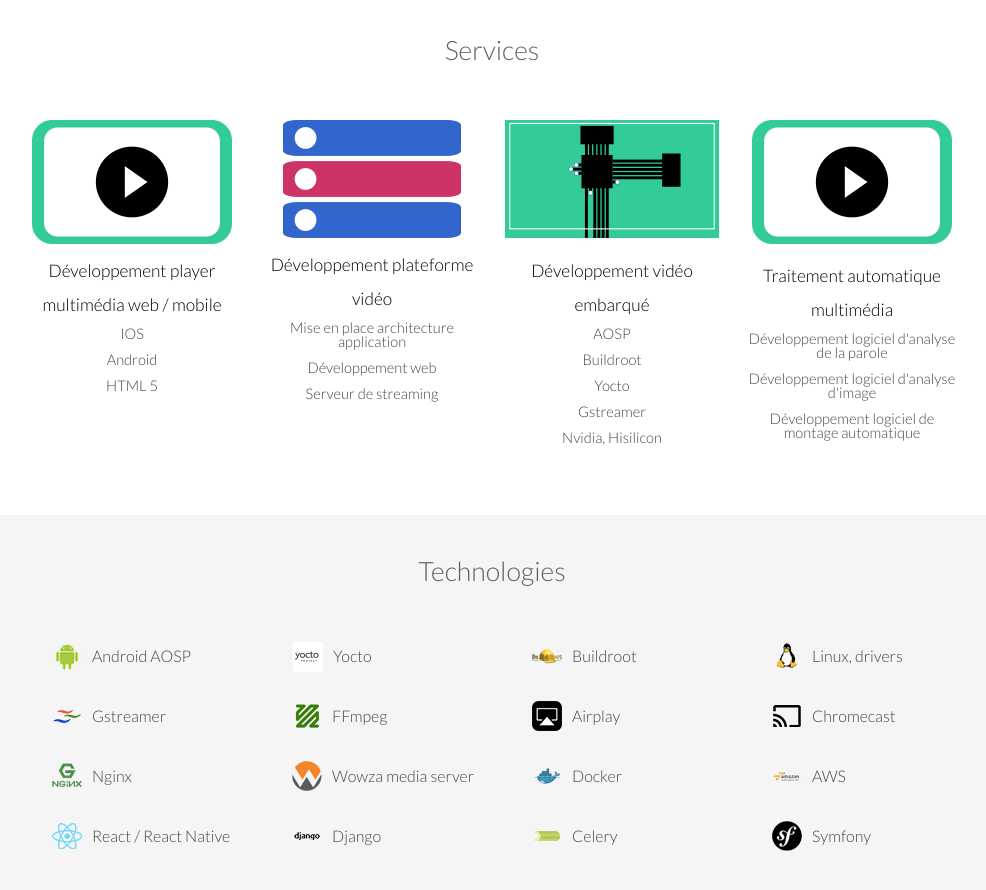
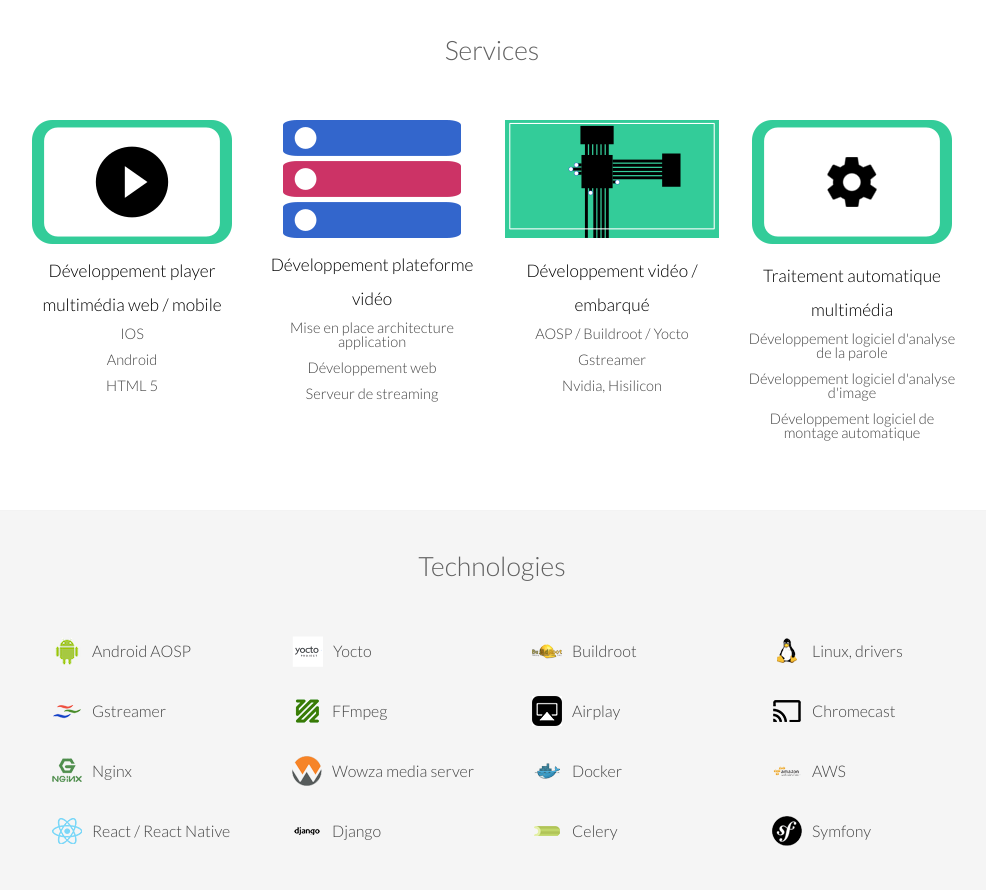
Before and after one commit to ludovic-bouguerra/site, a Jekyll site: the page built from index.md, in a window 1280 px wide and 900 px high, scrolled down 878 px. Shown: the top 890 px of the window, without its empty margins (148-1134 px from the left). Built offline with Jekyll 4.4.1, drawn with Linux system fonts in a browser that asks for light colours.

Commit message:
Formation updated todo add descriptions

```diff
--- a/_layouts/home.html
+++ b/_layouts/home.html
@@ -8,17 +8,17 @@
 
         <div class="eight columns">
 
-                <div class="icon"><a href="/formations/developpeur-embarque-yocto-buildroot-android-oem-odm.html"><img src="/images/home/learning/formation-developpeur-embarque.png"></a></div>
-                <h3><a href="/formations/developpeur-embarque-yocto-buildroot-android-oem-odm.html">Formation AOSP</a></h3>
-                <h4><a href="/formations/developpeur-embarque-yocto-buildroot-android-oem-odm.html">Personnalisez votre système Android</a></h4>
-                <h4><a href="/formations/developpeur-embarque-yocto-buildroot-android-oem-odm.html">Adaptez Android pour votre nouveau périphérique</a></h4>
+                <div class="icon"><img src="/images/home/learning/formation-android-aosp.png"></div>
+                <h3>Formation AOSP</a></h3>
+                <h4>Personnalisez votre système Android</h4>
+                <h4>Adaptez Android pour votre nouveau périphérique</h4>
         </div>
         <div class="eight columns">
 
-                <div class="icon"><a href="/formations/developpeur-multimedia-du-capteur-au-spectateur-fpga-gstreamer.html"><img src="/images/home/learning/formation-developpeur-video-du-capteur-au-spectateur.png"></a></div>
-                <h3><a href="/formations/developpeur-multimedia-du-capteur-au-spectateur-fpga-gstreamer.html">Formation Gstreamer</a></h3>
-                <h4><a href="/formations/developpeur-multimedia-du-capteur-au-spectateur-fpga-gstreamer.html">Développez des applications multimédia avancées</a></h4>
-                <h4><a href="/formations/developpeur-multimedia-du-capteur-au-spectateur-fpga-gstreamer.html">Capture vidéo, Montage, ...</a></h4>
+                <div class="icon"><img src="/images/home/learning/formation-gstreamer.png"></a></div>
+                <h3>Formation Gstreamer</h3>
+                <h4>Développez des applications multimédia avancées</h4>
+                <h4>Capture vidéo, Montage, ...</h4>
 
               </div>
       </div>
@@ -29,7 +29,7 @@
             <div class="sixteen columns"><h1>Services</h1></div>
 
             <div class="four columns multimedia">
-                    <div class="icon"><img src="/images/home/skills/multimedia.png" alt="Dévelopement multimedia"></div>
+                    <div class="icon"><img src="/images/home/skills/multimedia.png" alt="Développement player multimédia web / mobile"></div>
                     <h3>Développement player multimédia web / mobile</h3>
                     <ul>
                       <li>IOS</li>
@@ -49,19 +49,17 @@
             </div>
             <div class="four columns infrastructure">
 
-                    <div class="icon"><img src="/images/home/skills/embedded.png" class="Réseaux informatique" alt="cnrs"></div>
-                    <h3>Développement vidéo embarqué</h3>
+                    <div class="icon"><img src="/images/home/skills/embedded.png" alt="Développement vidéo embarqué"></div>
+                    <h3>Développement vidéo / embarqué</h3>
                     <ul>
-                      <li>AOSP</li>
-                      <li>Buildroot</li>
-                      <li>Yocto</li>
+                      <li>AOSP / Buildroot / Yocto</li>
                       <li>Gstreamer</li>
                       <li>Nvidia, Hisilicon</li>
                     </ul>
             </div>
             <div class="four columns embedded">
 
-                    <div class="icon"><img src="/images/home/skills/multimedia.png" class="Dévelopement embarqué" alt="cnrs"></div>
+                    <div class="icon"><img src="/images/home/skills/processing.png" class="Traitement automatique multimédia"></div>
                     <h3>Traitement automatique multimédia</h3>
                     <ul>
                       <li>Développement logiciel d'analyse de la parole</li>
```
Also changed, not shown: images/home/learning/formation-android-aosp.png (added), images/home/learning/formation-gstreamer.png (added), images/home/skills/processing.png (added).
